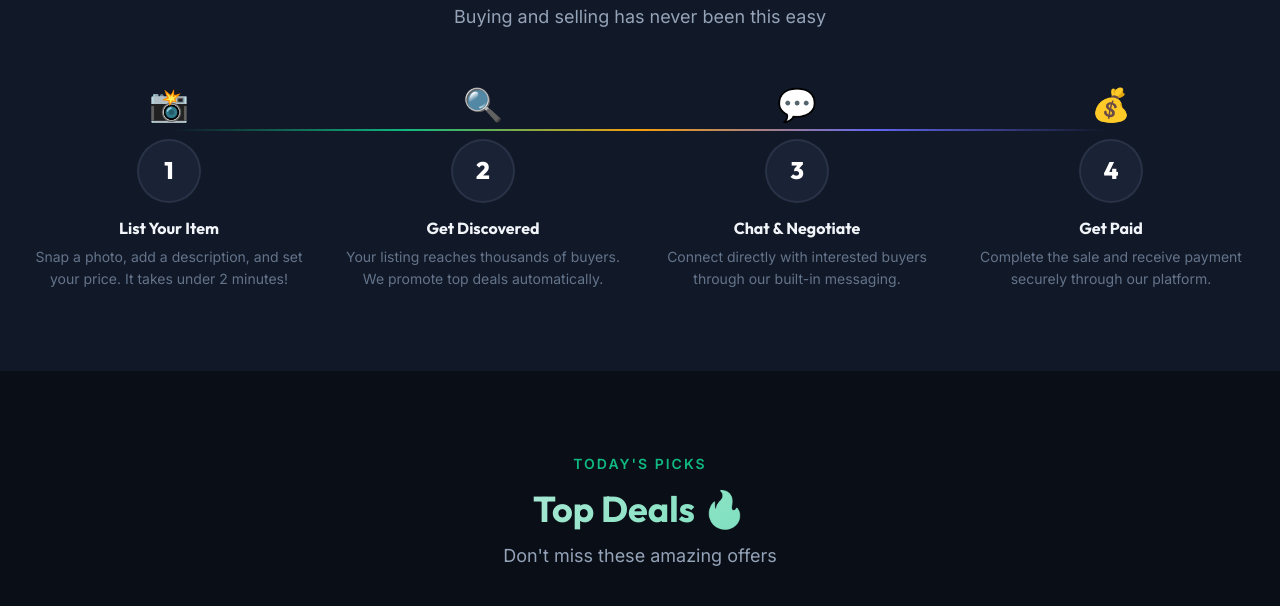
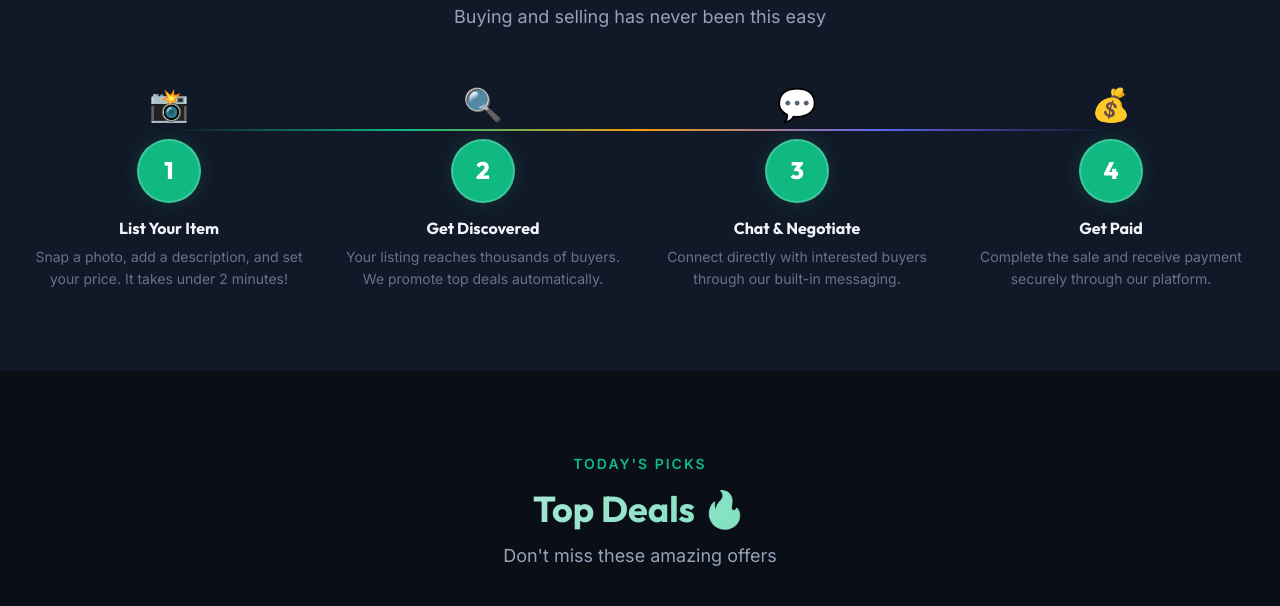
Before and after one commit to HTMLStaticWorks/Childrens_Consignment_Resale_Shop, a plain HTML site: page home2.html in a window 1280 px wide. Shown: the part 969-1575 px from the top of the page. Drawn offline with Linux system fonts and the light colour scheme.

Commit message:
add the css

```diff
--- a/home2.html
+++ b/home2.html
@@ -114,8 +114,9 @@
       font-size: var(--text-2xl);
       font-weight: 800;
       color: #fff;
-      background: var(--bg-card);
-      border: 2px solid var(--border-color);
+      background: var(--accent-primary);
+      box-shadow: 0 0 20px rgba(16,185,129,0.2);
+      border: 2px solid rgba(255,255,255,0.2);
       transition: all var(--transition-base);
     }
     .step-card:hover .step-number {
```
